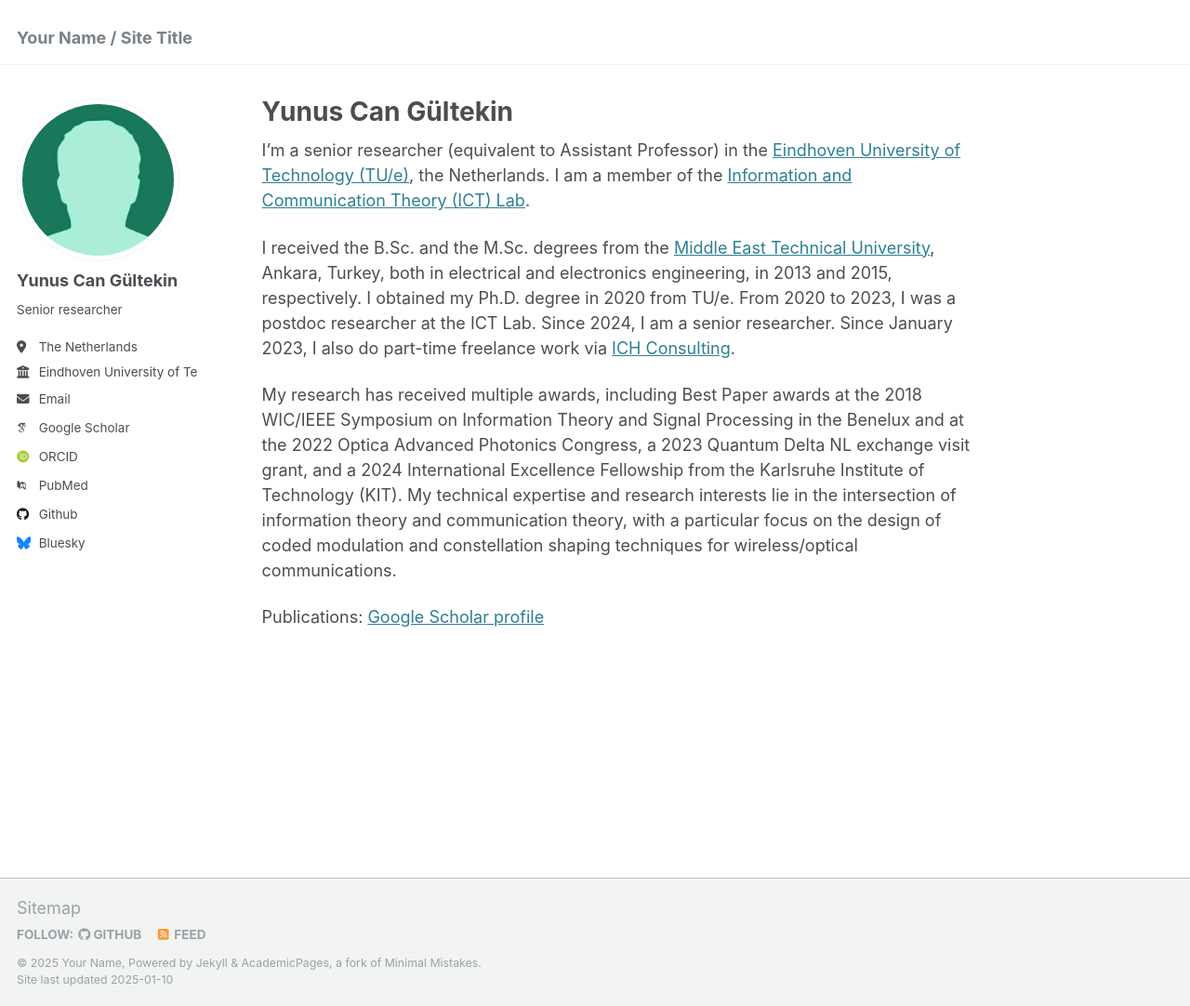
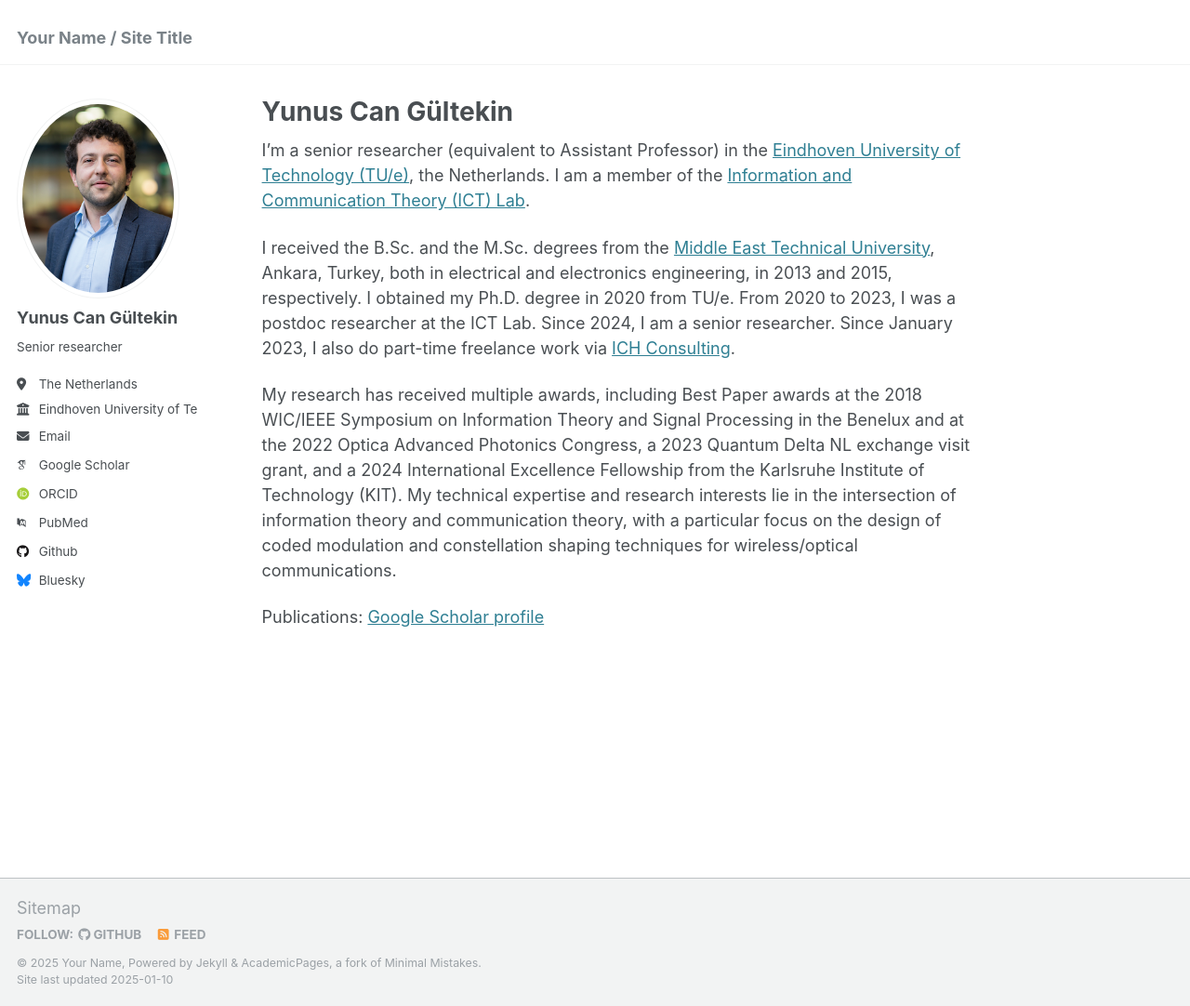
Before and after one commit to ycgultekin/ycgultekin.github.io, a Jekyll site: the page built from _pages/about.md, in a window 1280 px wide and 1082 px high. Shown: the whole window at 93% size. Built offline with Jekyll 4.4.1, drawn with Linux system fonts in a browser that asks for light colours; some web fonts are replaced.

Commit message:
picture low size

```diff
--- a/_config.yml
+++ b/_config.yml
@@ -21,7 +21,7 @@ repository               : "academicpages/academicpages.github.io"
 #               Additional customization can be done by editing /_includes/author-profile.html
 author:
   # Biographic information
-  avatar           : "bio-photo-2.jpg"
+  avatar           : "profileycg.png"
   name             : "Yunus Can Gültekin"
   pronouns         : # example: "she/her"
   bio              : "Senior researcher"
```
Also changed, not shown: images/profile.png (deleted), images/profileycg.png (added).
